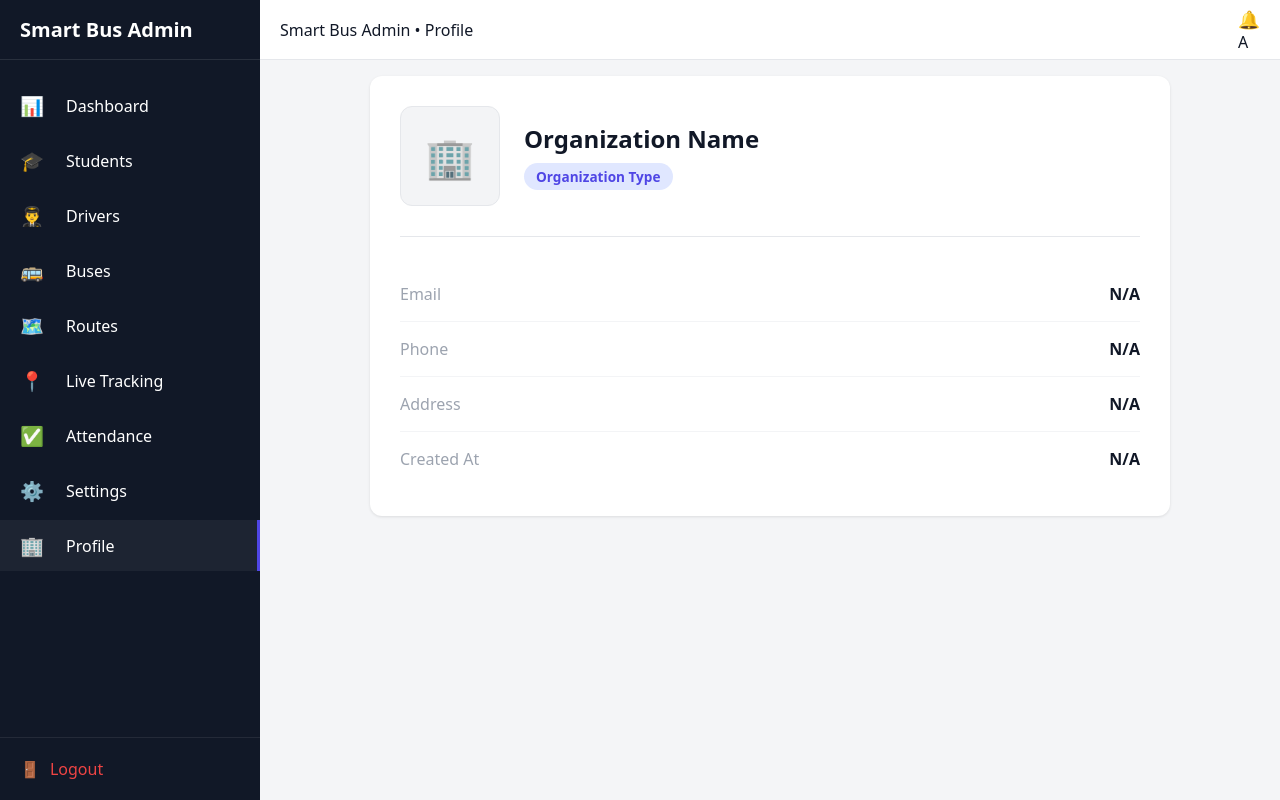
After one commit to albinosiby/tarrckgo_admin_web, a Flask app: page /profile in a window 1280 px wide. The commit adds this page. Run offline with Flask 3, Linux system fonts and the light colour scheme; the visitor is signed in with stand-in values (Sample User, id 1); data that the repository does not hold is empty.

Commit message:
Add files via upload

```diff
--- a/app/routes/drivers.py
+++ b/app/routes/drivers.py
@@ -9,7 +9,7 @@ def drivers():
     if 'user' not in session: return redirect(url_for('auth.login'))
     uid = session.get('uid')
     db = get_db()
-    drivers_ref = db.collection('admins').document(uid).collection('drivers')
+    drivers_ref = db.collection('organizations').document(uid).collection('drivers')
     drivers = []
     for doc in drivers_ref.stream():
         driver_data = doc.to_dict()
@@ -22,13 +22,13 @@ def driver_details(driver_id):
     if 'user' not in session: return redirect(url_for('auth.login'))
     uid = session.get('uid')
     db = get_db()
-    driver_ref = db.collection('admins').document(uid).collection('drivers').document(driver_id)
+    driver_ref = db.collection('organizations').document(uid).collection('drivers').document(driver_id)
     driver = driver_ref.get().to_dict()
     if driver:
         driver['id'] = driver_id
 
     # Fetch buses for dropdown
-    buses_ref = db.collection('admins').document(uid).collection('buses')
+    buses_ref = db.collection('organizations').document(uid).collection('buses')
     buses = []
     for doc in buses_ref.stream():
         b_data = doc.to_dict()
--- a/app/routes/main.py
+++ b/app/routes/main.py
@@ -1,4 +1,5 @@
 from flask import Blueprint, render_template, session, redirect, url_for
+from app.services.firebase_service import get_db
 
 main_bp = Blueprint('main', __name__)
 
@@ -6,7 +7,27 @@ main_bp = Blueprint('main', __name__)
 def index():
     if 'user' not in session:
         return redirect(url_for('auth.login'))
-    return render_template('index.html')
+
+    uid = session.get('uid')
+    db = get_db()
+    org_ref = db.collection('organizations').document(uid)
+    org_doc = org_ref.get()
+    org_name = 'Smart Bus Admin'
+    if org_doc.exists:
+        org_data = org_doc.to_dict()
+        org_name = org_data.get('name', 'Smart Bus Admin')
+
+    return render_template('index.html', org_name=org_name)
+
+@main_bp.route('/profile')
+def profile():
+    if 'user' not in session: return redirect(url_for('auth.login'))
+    uid = session.get('uid')
+    db = get_db()
+    org_ref = db.collection('organizations').document(uid)
+    org_doc = org_ref.get()
+    org = org_doc.to_dict() if org_doc.exists else {}
+    return render_template('profile.html', org=org)
 
 @main_bp.route('/settings')
 def settings():
--- a/app/templates/index.html
+++ b/app/templates/index.html
@@ -56,7 +56,7 @@
         <div class="main">
             <header class="topbar">
                 <button class="menu-toggle">☰</button>
-                <div class="topbar-title" id="topbarTitle">Smart Bus Admin • Dashboard</div>
+                <div class="topbar-title" id="topbarTitle">{{ org_name }} • Dashboard</div>
                 <div class="topbar-right"><span style="font-size:1.1rem;color:#9ca3af">🔔</span>
                     <div class="topbar-avatar">A</div>
                 </div>
--- /dev/null
+++ b/app/templates/profile.html
@@ -0,0 +1,179 @@
+<!DOCTYPE html>
+<html lang="en">
+
+<head>
+    <meta charset="UTF-8" />
+    <title>Smart Bus Admin Panel - Organization Profile</title>
+    <meta name="viewport" content="width=device-width, initial-scale=1.0" />
+    <link rel="stylesheet" href="{{ url_for('static', filename='style.css') }}">
+    <style>
+        .profile-card {
+            background: white;
+            border-radius: 12px;
+            padding: 30px;
+            box-shadow: 0 1px 3px rgba(0, 0, 0, 0.1);
+            max-width: 800px;
+            margin: 0 auto;
+        }
+
+        .profile-header {
+            display: flex;
+            align-items: center;
+            gap: 24px;
+            margin-bottom: 30px;
+            padding-bottom: 30px;
+            border-bottom: 1px solid var(--border);
+        }
+
+        .profile-logo {
+            width: 100px;
+            height: 100px;
+            border-radius: 12px;
+            background-color: #f3f4f6;
+            display: flex;
+            align-items: center;
+            justify-content: center;
+            font-size: 2.5rem;
+            color: #9ca3af;
+            object-fit: cover;
+            border: 1px solid var(--border);
+        }
+
+        .profile-title h2 {
+            font-size: 1.5rem;
+            color: var(--text-dark);
+            margin-bottom: 8px;
+        }
+
+        .profile-type {
+            display: inline-block;
+            background: #e0e7ff;
+            color: #4f46e5;
+            padding: 4px 12px;
+            border-radius: 20px;
+            font-size: 0.85rem;
+            font-weight: 600;
+        }
+
+        .detail-row {
+            display: flex;
+            justify-content: space-between;
+            padding: 16px 0;
+            border-bottom: 1px solid #f3f4f6;
+        }
+
+        .detail-row:last-child {
+            border-bottom: none;
+        }
+
+        .detail-label {
+            color: var(--text-light);
+            font-weight: 500;
+        }
+
+        .detail-value {
+            color: var(--text-dark);
+            font-weight: 600;
+            text-align: right;
+        }
+    </style>
+</head>
+
+<body>
+    <div class="app">
+        <div class="sidebar-overlay"></div>
+        <aside class="sidebar">
+            <div class="sidebar-header">
+                Smart Bus Admin
+                <button class="sidebar-close">&times;</button>
+            </div>
+            <ul class="nav-list">
+                <li class="nav-item"><a href="{{ url_for('main.index') }}"
+                        style="text-decoration:none; color:inherit; display:flex; align-items:center; gap:10px; width:100%"><span
+                            class="icon">📊</span> Dashboard</a></li>
+                <li class="nav-item"><a href="{{ url_for('students.students') }}"
+                        style="text-decoration:none; color:inherit; display:flex; align-items:center; gap:10px; width:100%"><span
+                            class="icon">🎓</span> Students</a></li>
+                <li class="nav-item"><a href="{{ url_for('drivers.drivers') }}"
+                        style="text-decoration:none; color:inherit; display:flex; align-items:center; gap:10px; width:100%"><span
+                            class="icon">👨‍✈️</span> Drivers</a></li>
+                <li class="nav-item"><a href="{{ url_for('buses.buses') }}"
+                        style="text-decoration:none; color:inherit; display:flex; align-items:center; gap:10px; width:100%"><span
+                            class="icon">🚌</span> Buses</a></li>
+                <li class="nav-item"><a href="{{ url_for('routes.routes') }}"
+                        style="text-decoration:none; color:inherit; display:flex; align-items:center; gap:10px; width:100%"><span
+                            class="icon">🗺️</span> Routes</a></li>
+                <li class="nav-item"><a href="{{ url_for('main.tracking') }}"
+                        style="text-decoration:none; color:inherit; display:flex; align-items:center; gap:10px; width:100%"><span
+                            class="icon">📍</span> Live Tracking</a></li>
+                <li class="nav-item"><a href="{{ url_for('main.attendance') }}"
+                        style="text-decoration:none; color:inherit; display:flex; align-items:center; gap:10px; width:100%"><span
+                            class="icon">✅</span> Attendance</a></li>
+                <li class="nav-item"><a href="{{ url_for('main.settings') }}"
+                        style="text-decoration:none; color:inherit; display:flex; align-items:center; gap:10px; width:100%"><span
+                            class="icon">⚙️</span> Settings</a></li>
+                <li class="nav-item active"><a href="{{ url_for('main.profile') }}"
+                        style="text-decoration:none; color:inherit; display:flex; align-items:center; gap:10px; width:100%"><span
+                            class="icon">🏢</span> Profile</a></li>
+            </ul>
+            <div style="padding: 20px; border-top: 1px solid rgba(255,255,255,0.08); margin-top: auto;">
+                <a href="{{ url_for('auth.logout') }}"
+                    style="text-decoration:none; color:#ef4444; display:flex; align-items:center; gap:10px; font-weight:500;">
+                    <span class="icon">🚪</span> Logout
+                </a>
+            </div>
+        </aside>
+        <div class="main">
+            <header class="topbar">
+                <button class="menu-toggle">☰</button>
+                <div class="topbar-title" id="topbarTitle">Smart Bus Admin • Profile</div>
+                <div class="topbar-right"><span style="font-size:1.1rem;color:#9ca3af">🔔</span>
+                    <div class="topbar-avatar">A</div>
+                </div>
+            </header>
+
+            <main class="content">
+                <div class="profile-card">
+                    <div class="profile-header">
+                        <div class="profile-logo">
+                            {% if org.logo %}
+                            <!-- Ideally show actual image if URL available, otherwise placeholder -->
+                            🏢
+                            {% else %}
+                            🏢
+                            {% endif %}
+                        </div>
+                        <div class="profile-title">
+                            <h2>{{ org.name or 'Organization Name' }}</h2>
+                            <span class="profile-type">{{ org.type or 'Organization Type' }}</span>
+                        </div>
+                    </div>
+
+                    <div class="detail-row">
+                        <span class="detail-label">Email</span>
+                        <span class="detail-value">{{ org.email or 'N/A' }}</span>
+                    </div>
+
+                    <div class="detail-row">
+                        <span class="detail-label">Phone</span>
+                        <span class="detail-value">{{ org.phone or 'N/A' }}</span>
+                    </div>
+
+                    <div class="detail-row">
+                        <span class="detail-label">Address</span>
+                        <span class="detail-value">{{ org.address or 'N/A' }}</span>
+                    </div>
+
+                    <div class="detail-row">
+                        <span class="detail-label">Created At</span>
+                        <span class="detail-value">{{ org.createdAt.strftime('%Y-%m-%d') if org.createdAt else 'N/A'
+                            }}</span>
+                    </div>
+                </div>
+            </main>
+        </div>
+    </div>
+    <script src="{{ url_for('static', filename='script.js') }}"></script>
+</body>
+
+</html>
```
Also changed, not shown: app/routes/api.py (+7 -7 lines), app/routes/buses.py (+8 -8 lines), app/routes/students.py (+4 -4 lines).
